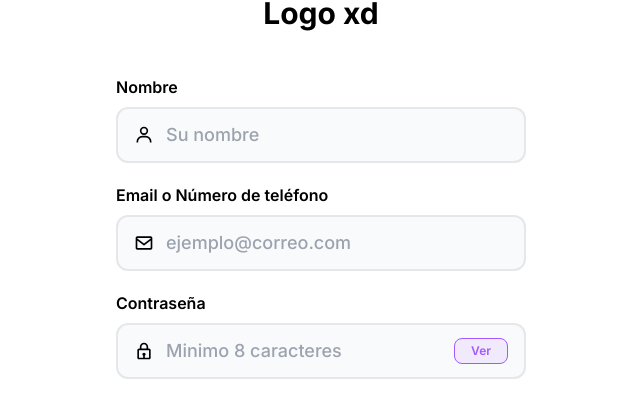
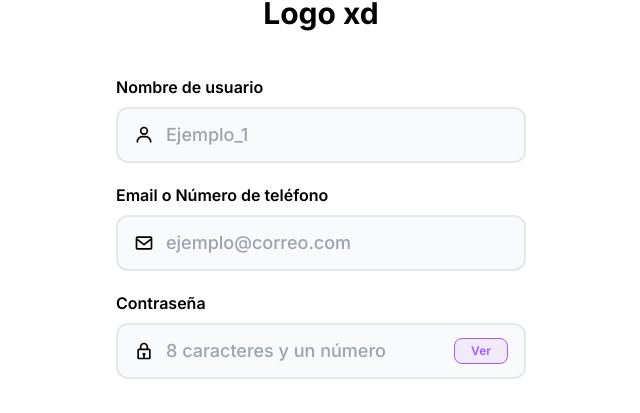
Before and after one commit to baezdev/invitarte, a Next.js app: page /register in a window 1280 px wide. Shown: the part 153-566 px from the top of the page, without its empty margins (319-959 px from the left). Built offline with nearby package versions, Linux system fonts and the light colour scheme.

Commit message:
add create user

```diff
--- a/src/app/(auth)/components/Register.tsx
+++ b/src/app/(auth)/components/Register.tsx
@@ -6,6 +6,13 @@ import { Input } from "@/components/form/Input";
 import { Button } from "@/components/ui/Button";
 import { Email, Lock, User } from "@/components/ui/Icons";
 import { RegisterSchema } from '@/helpers/validateForm';
+import { createUser } from '@/service/auth';
+
+type RegisterValues = {
+  username: string,
+  email: string,
+  password: string
+}
 
 const initialValues = {
   username: '',
@@ -14,8 +21,14 @@ const initialValues = {
 }
 
 export const Register = () => {
-  const handleSubmit = (values: any) => {
-    console.log(values)
+  const handleSubmit = async (values: RegisterValues) => {
+    const signIn = await createUser({
+      email: values.email,
+      password: values.password,
+      username: values.username
+    })
+
+    console.log(signIn)
   }
 
   return (
@@ -28,10 +41,9 @@ export const Register = () => {
           <Input
             name="username"
             type="text"
-            label="Nombre"
-            holder="Su nombre"
+            label="Nombre de usuario"
+            holder="Ejemplo_1"
             icon={<User />}
-            done
           />
           <Input
             name="email"
@@ -39,15 +51,13 @@ export const Register = () => {
             label="Email o Número de teléfono"
             holder="ejemplo@correo.com"
             icon={<Email />}
-            done
           />
           <Input
             name="password"
             type="password"
             label="Contraseña"
-            holder="Minimo 8 caracteres"
+            holder="8 caracteres y un número"
             icon={<Lock />}
-            done
           />
         <div className="mt-4">
           <Button type='submit'>Registrate</Button>
```
